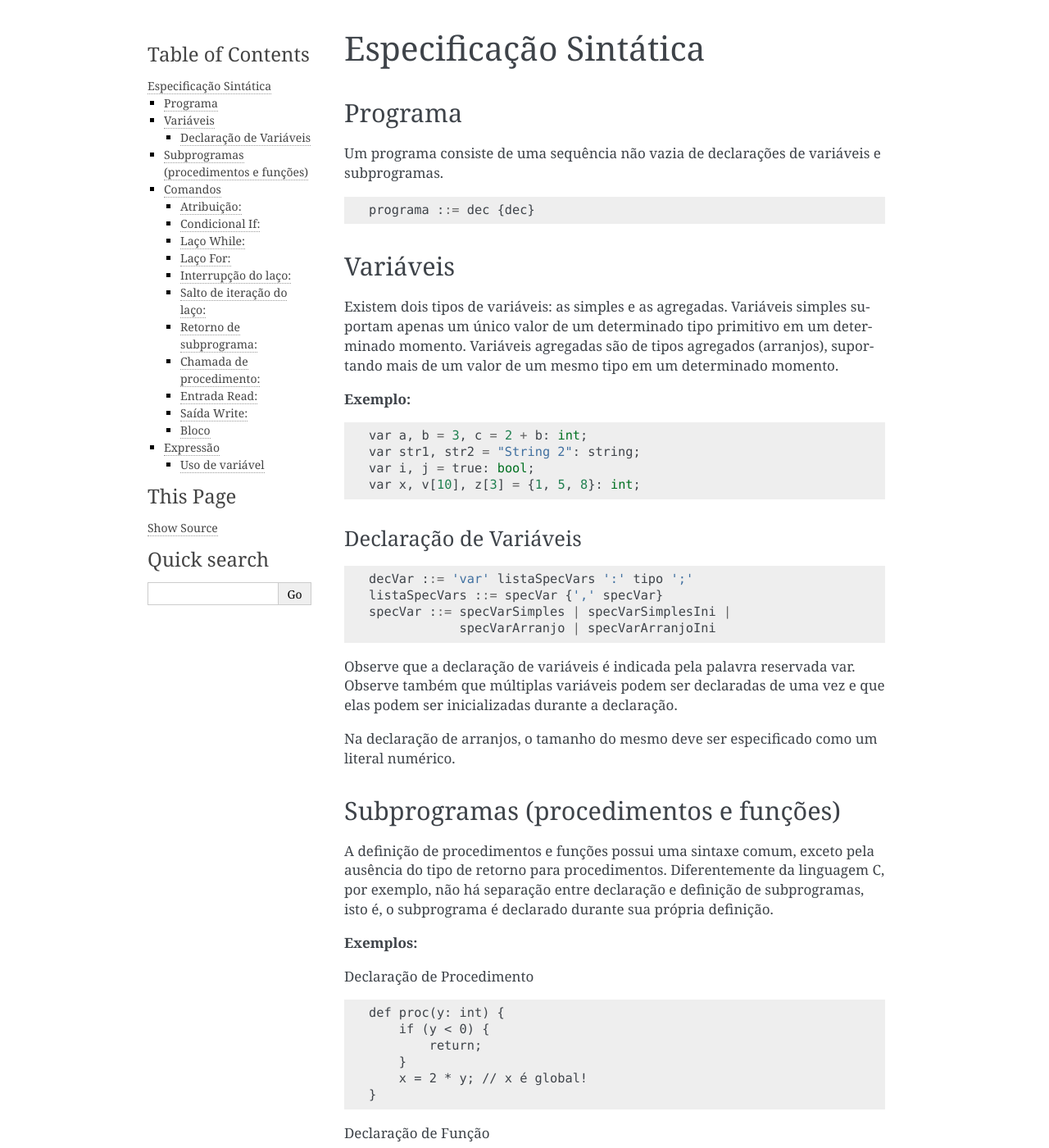
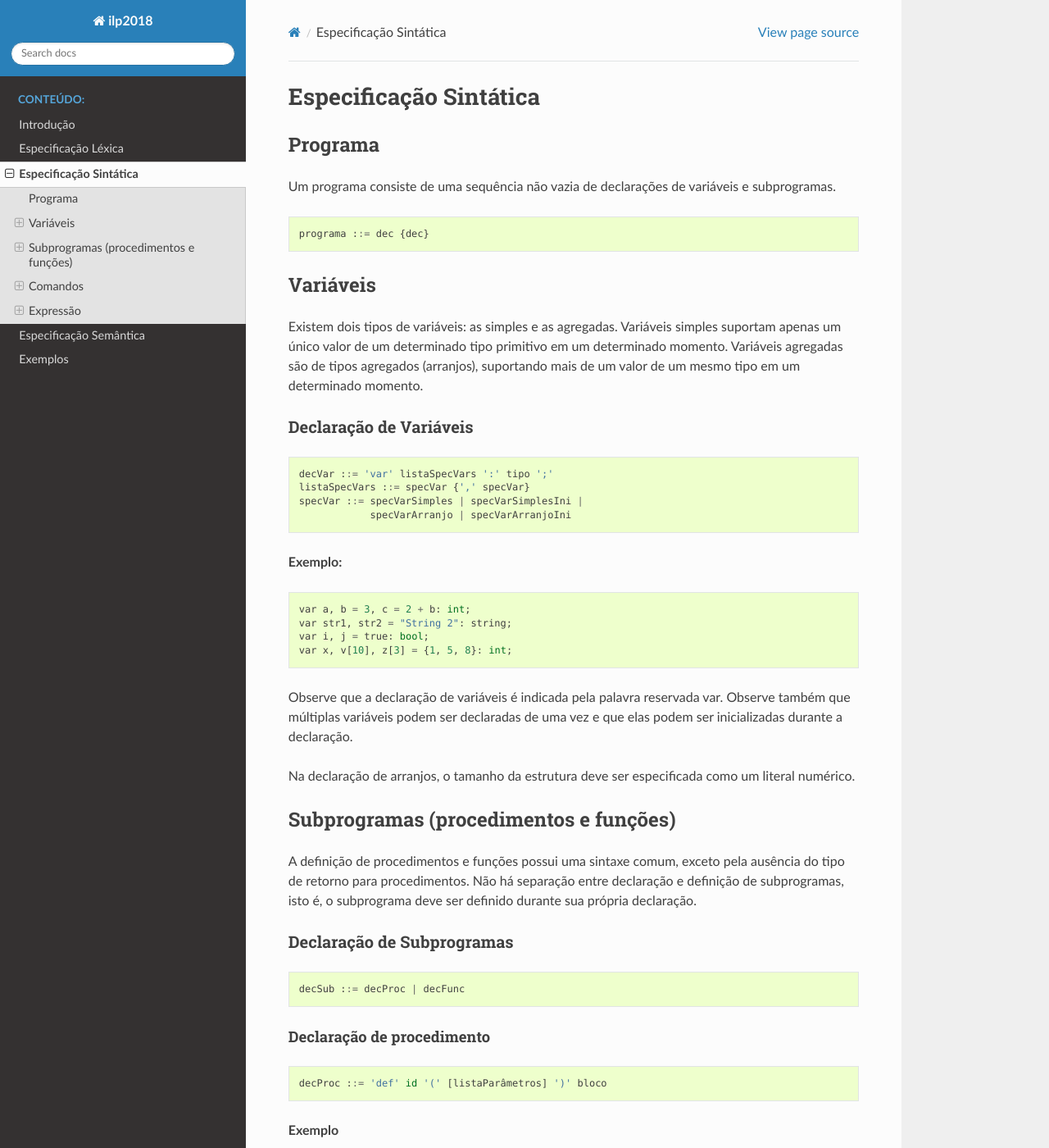
Before and after one commit to lucasnanni/ilp2018, a Sphinx documentation site: the page built from docs/source/espec_sintatica.rst, in a window 1280 px wide and 1400 px high. Shown: the whole window at 82% size. Built offline with Sphinx 7.4.7 and the Read the Docs theme 2.0.0, drawn with Linux system fonts in a browser that asks for light colours; some of the changed text lies outside the part shown.

Commit message:
Correções e alteração do tema

```diff
--- a/docs/source/conf.py
+++ b/docs/source/conf.py
@@ -76,7 +76,7 @@ pygments_style = 'sphinx'
 # The theme to use for HTML and HTML Help pages.  See the documentation for
 # a list of builtin themes.
 #
-html_theme = 'alabaster'
+html_theme = 'sphinx_rtd_theme'
 
 # Theme options are theme-specific and customize the look and feel of a theme
 # further.  For a list of options available for each theme, see the
--- a/docs/source/espec_sintatica.rst
+++ b/docs/source/espec_sintatica.rst
@@ -15,15 +15,6 @@ Variáveis
 
 Existem dois tipos de variáveis: as simples e as agregadas. Variáveis simples suportam apenas um único valor de um determinado tipo primitivo em um determinado momento. Variáveis agregadas são de tipos agregados (arranjos), suportando mais de um valor de um mesmo tipo em um determinado momento.
 
-**Exemplo:**
-
-::
-
-    var a, b = 3, c = 2 + b: int;
-    var str1, str2 = "String 2": string;
-    var i, j = true: bool;
-    var x, v[10], z[3] = {1, 5, 8}: int;
-
 Declaração de Variáveis
 -----------------------
 
@@ -34,18 +25,39 @@ Declaração de Variáveis
     specVar ::= specVarSimples | specVarSimplesIni |
                 specVarArranjo | specVarArranjoIni
 
+**Exemplo:**
+
+::
+
+    var a, b = 3, c = 2 + b: int;
+    var str1, str2 = "String 2": string;
+    var i, j = true: bool;
+    var x, v[10], z[3] = {1, 5, 8}: int;
+
 Observe que a declaração de variáveis é indicada pela palavra reservada var. Observe também que múltiplas variáveis podem ser declaradas de uma vez e que elas podem ser inicializadas durante a declaração.
 
-Na declaração de arranjos, o tamanho do mesmo deve ser especificado como um literal numérico.
+Na declaração de arranjos, o tamanho da estrutura deve ser especificada como um literal numérico.
 
 Subprogramas (procedimentos e funções)
 ======================================
 
-A definição de procedimentos e funções possui uma sintaxe comum, exceto pela ausência do tipo de retorno para procedimentos. Diferentemente da linguagem C, por exemplo, não há separação entre declaração e definição de subprogramas, isto é, o subprograma é declarado durante sua própria definição.
+A definição de procedimentos e funções possui uma sintaxe comum, exceto pela ausência do tipo de retorno para procedimentos. Não há separação entre declaração e definição de subprogramas, isto é, o subprograma deve ser definido durante sua própria declaração.
 
-**Exemplos:**
+Declaração de Subprogramas
+--------------------------
 
-Declaração de Procedimento
+::
+
+    decSub ::= decProc | decFunc
+
+Declaração de procedimento
+~~~~~~~~~~~~~~~~~~~~~~~~~~
+
+::
+
+    decProc ::= 'def' id '(' [listaParâmetros] ')' bloco
+
+**Exemplo**
 
 ::
 
@@ -56,7 +68,14 @@ Declaração de Procedimento
         x = 2 * y; // x é global!
     }
 
-Declaração de Função
+Declaração de função
+~~~~~~~~~~~~~~~~~~~~
+
+::
+
+    decFunc ::= 'def' id '(' [listaParâmetros] ')' ':' tipo bloco
+
+**Exemplo**
 
 ::
 
@@ -65,19 +84,10 @@ Declaração de Função
         return a + 1;
     }
 
-Declaração de Subprogramas::
+Lista de Parâmetros
+~~~~~~~~~~~~~~~~~~~
 
-    decSub ::= decProc | decFunc
-
-Declaração de procedimento::
-
-    decProc ::= 'def' id '(' [listaParâmetros] ')' bloco
-
-Declaração de função::
-
-    decFunc ::= 'def' id '(' [listaParâmetros] ')' ':' tipo bloco
-
-Lista de Parâmetros::
+::
 
     listaParâmetros ::= specParams {';' specParams}
     specParams ::= param {',' param} ':' tipo
@@ -94,7 +104,7 @@ Um comando pode ser um comando simples ou bloco de comandos.
 
     comando ::= cmdSimples | bloco
 
-A seguir são relacionados os comandos simples da linguagem:
+A seguir são especificados os comandos simples e de bloco:
 
 Atribuição:
 -----------
@@ -104,7 +114,7 @@ Atribuição:
     cmdAtrib ::= atrib ';'
     atrib ::= variável ('='|'+='|'-='|'*='|'/='|'%=') expressão
 
-O comando de atribuição avalia o valor da expressão e o armazena na variável. Uma atribuição somente pode ocorrer se a variável foi previamente declarada e se o tipo do resultado da expressão é o mesmo indicado na declaração da variável.
+O comando de atribuição avalia o valor da expressão e o armazena na variável.
 
 As atribuições compostas devem ser traduzidas da seguinte maneira:
 
@@ -192,7 +202,7 @@ Saída Write:
 Bloco
 -----
 
-Um bloco é uma sequência de (nenhuma ou várias) declarações de subprogramas e variáveis seguida de uma sequência de (nenhum ou vários) comandos. Um bloco é circundado por chaves { }.
+Um bloco é uma sequência de (nenhuma ou várias) declarações de subprogramas e variáveis seguida de uma sequência de (nenhum ou vários) comandos. Um bloco é circundado por chaves ``{`` ``}``.
 
 ::
 
@@ -205,27 +215,27 @@ Uma expressão pode conter valores dos três tipos definidos (inteiros, lógicos
 
 .. table:: Tabela de Operadores
 
-    +-------------+-----------+------------------------------------------------------+-----------------+
-    | Precedência | Operador  | Descrição                                            | Associatividade |
-    +=============+===========+======================================================+=================+
-    | 1           | ``\-``    | Negativo Unário                                      | À direita       |
-    +-------------+-----------+------------------------------------------------------+-----------------+
-    | 2           | ``* / %`` | Multiplicação, divisão e resto                       |                 |
-    +-------------+-----------+------------------------------------------------------+                 |
-    | 3           | ``+ -``   | Adição e subtração                                   |                 |
-    +-------------+-----------+------------------------------------------------------+                 |
-    |             | ``< <=``  | Operadores relacionais ``<`` e ``≤`` respectivamente |                 |
-    + 4           +-----------+------------------------------------------------------+ À esquerda      |
-    |             | ``> >=``  | Operadores relacionais ``>`` e ``≥`` respectivamente |                 |
-    +-------------+-----------+------------------------------------------------------+                 |
-    | 5           | ``== !=`` | Operadores relacionais ``=`` e ``≠`` respectivamente |                 |
-    +-------------+-----------+------------------------------------------------------+                 |
-    | 6           | ``&&``    | E lógico                                             |                 |
-    +-------------+-----------+------------------------------------------------------+                 |
-    | 7           | ``||``    | OU lógico                                            |                 |
-    +-------------+-----------+------------------------------------------------------+-----------------+
-    | 8           | ``? :``   | Condicional ternário                                 | À direita       |
-    +-------------+-----------+------------------------------------------------------+-----------------+
+    +-------------+---------------------+------------------------------------------------------+-----------------+
+    | Precedência | Operador            | Descrição                                            | Associatividade |
+    +=============+=====================+======================================================+=================+
+    | 1           | ``-``               | Negativo Unário                                      | À direita       |
+    +-------------+---------------------+------------------------------------------------------+-----------------+
+    | 2           | ``*``, ``/``, ``%`` | Multiplicação, divisão e resto                       |                 |
+    +-------------+---------------------+------------------------------------------------------+                 |
+    | 3           | ``+`, ``-``         | Adição e subtração                                   |                 |
+    +-------------+---------------------+------------------------------------------------------+                 |
+    |             | ``<``, ``<=``       | Operadores relacionais ``<`` e ``≤`` respectivamente |                 |
+    | 4           +---------------------+------------------------------------------------------+ À esquerda      |
+    |             | ``>``, ``>=``       | Operadores relacionais ``>`` e ``≥`` respectivamente |                 |
+    +-------------+---------------------+------------------------------------------------------+                 |
+    | 5           | ``==``, ``!=``      | Operadores relacionais ``=`` e ``≠`` respectivamente |                 |
+    +-------------+---------------------+------------------------------------------------------+                 |
+    | 6           | ``&&``              | E lógico                                             |                 |
+    +-------------+---------------------+------------------------------------------------------+                 |
+    | 7           | ``||``              | OU lógico                                            |                 |
+    +-------------+---------------------+------------------------------------------------------+-----------------+
+    | 8           | ``? :``             | Condicional ternário                                 | À direita       |
+    +-------------+---------------------+------------------------------------------------------+-----------------+
 
 O operador condicional ternário é formado da seguinte maneira:
 
@@ -233,7 +243,11 @@ O operador condicional ternário é formado da seguinte maneira:
 
     opTern ::= expressão-teste '?' expressão-então ':' expressão-senão
 
-A expressão teste é avaliada. Se o resultado for true a expressão então é resultada, caso contrário, a expressão senão é resultada. Dessa forma, o resultado desse operador é sempre uma expressão. O operador pode ser utilizado assim: ``x = a > 0 ? a * 2 : a + 1;``
+A expressão teste é avaliada. Se o resultado for true a expressão então é resultada, caso contrário, a expressão senão é resultada. Dessa forma, o resultado desse operador é sempre uma expressão. O operador pode ser utilizado assim:
+
+::
+
+    x = a > 0 ? a * 2 : a + 1;
 
 Uso de variável
 ---------------
```
Also changed, not shown: docs/source/espec_semantica.rst (+16 -14 lines), docs/source/introducao.rst (+5 -5 lines).
